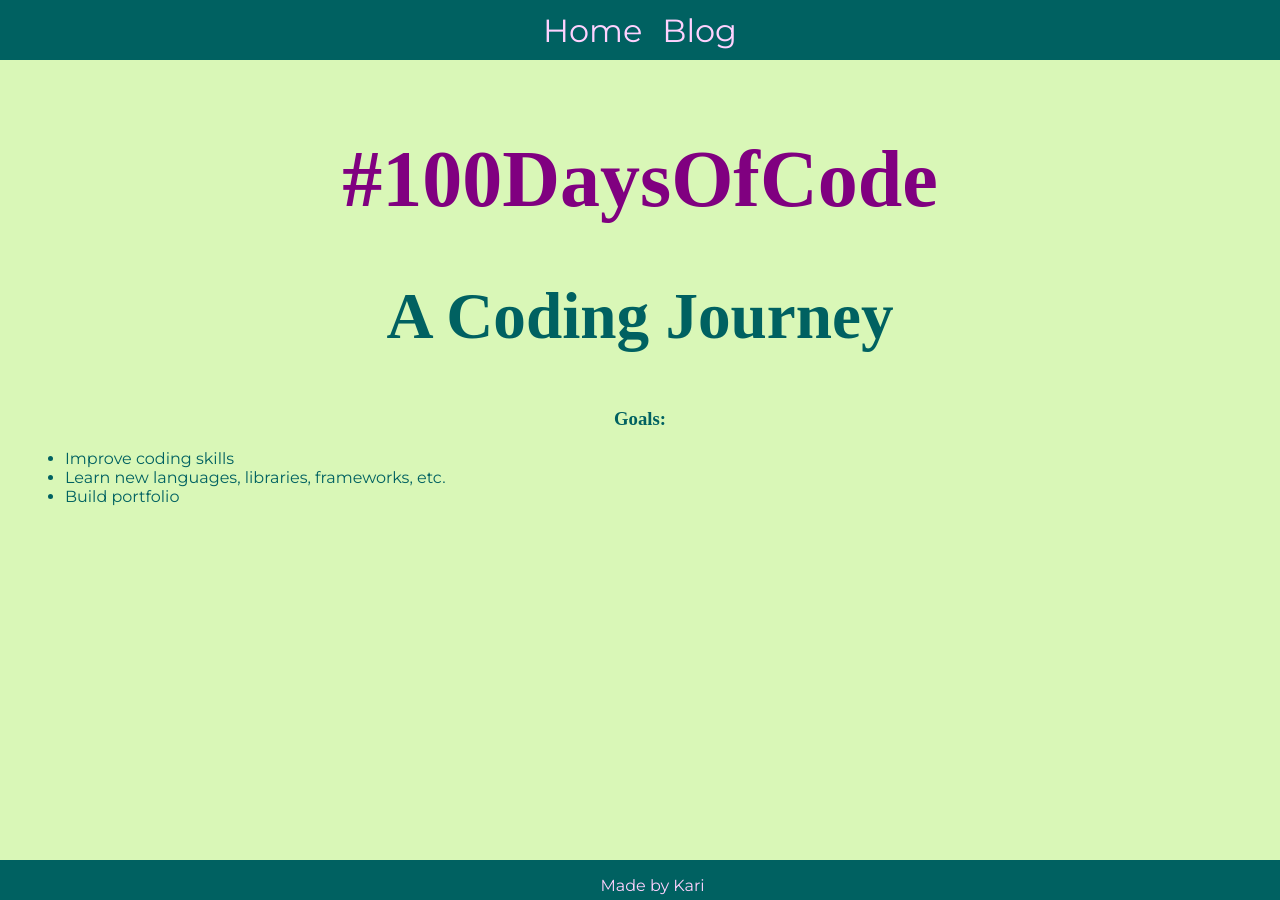
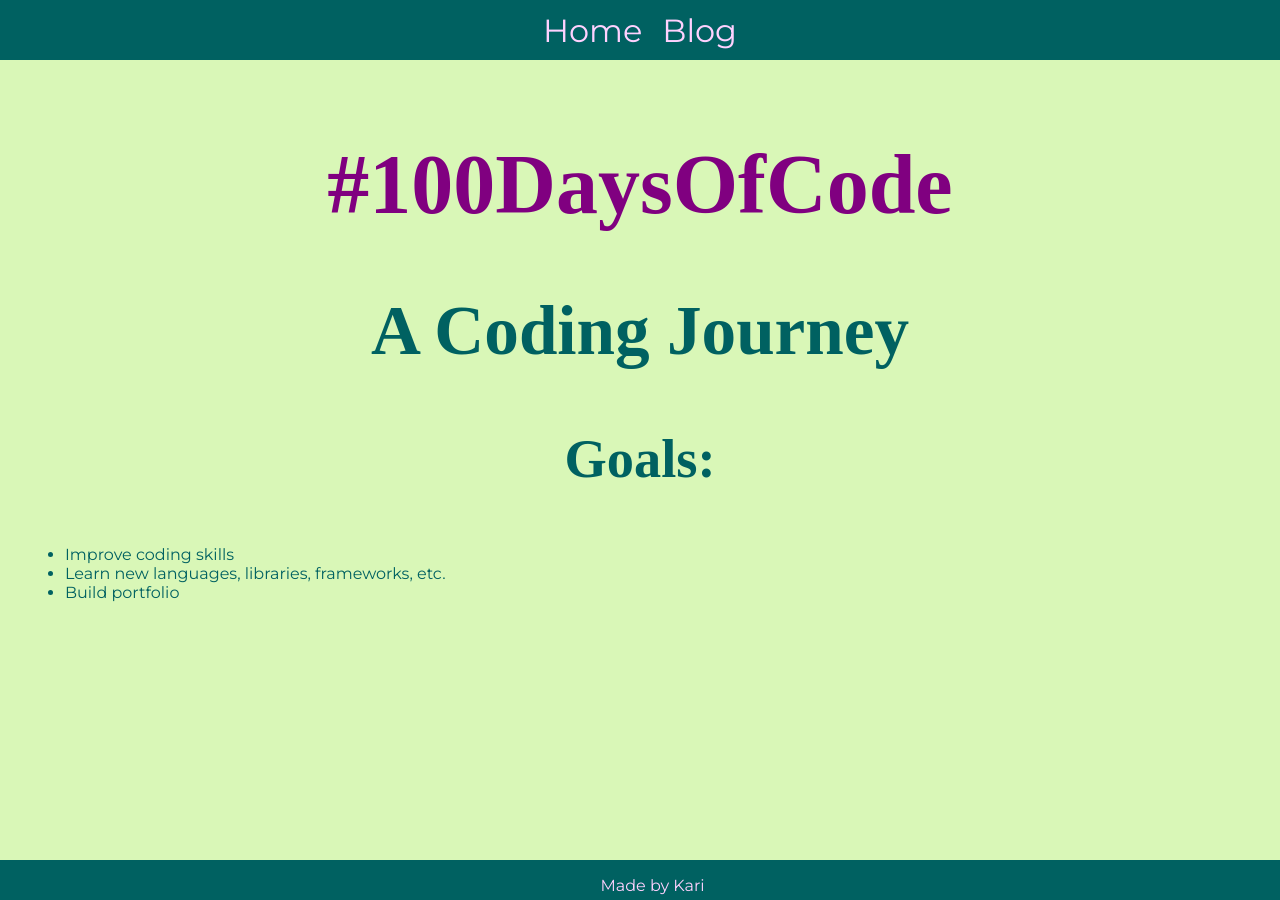
Before and after one commit to KJLarson/100-days, a Jekyll site: the page built from index.html, in a window 1280 px wide. Built offline with Jekyll 4.4.1, drawn with Linux system fonts in a browser that asks for light colours; some web fonts are replaced.

Commit message:
Adjust heading sizes

```diff
--- a/css/main.css
+++ b/css/main.css
@@ -29,11 +29,15 @@
 h1 {
 	color: #800080;
 /* 	font-size: 5vw; */
-	font-size: calc(16px + 5vw);
+	font-size: calc(20px + 5vw);
 }
 
 h2 {
-	font-size: calc(14px + 4vw);
+	font-size: calc(18px + 4vw);
+}
+
+h3 {
+	font-size: calc(16px + 3vw);
 }
 
 cite {
```
